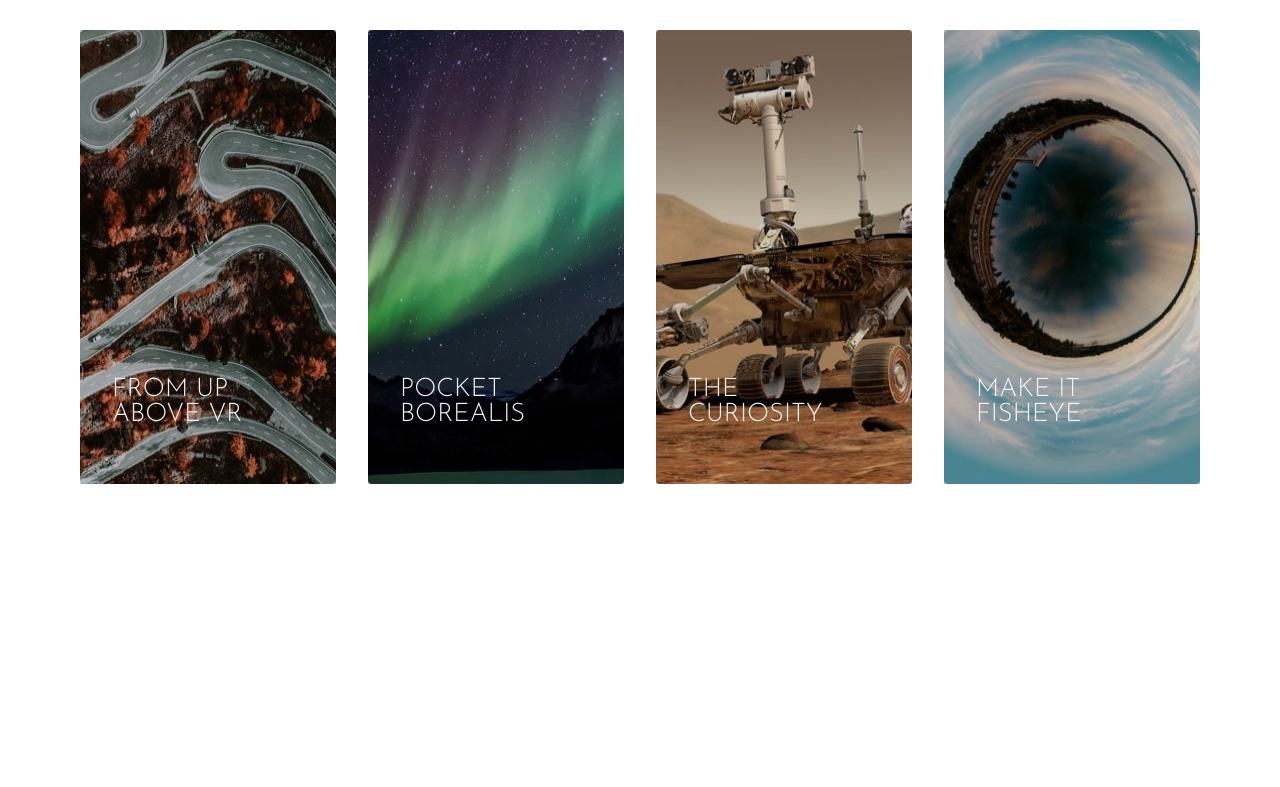
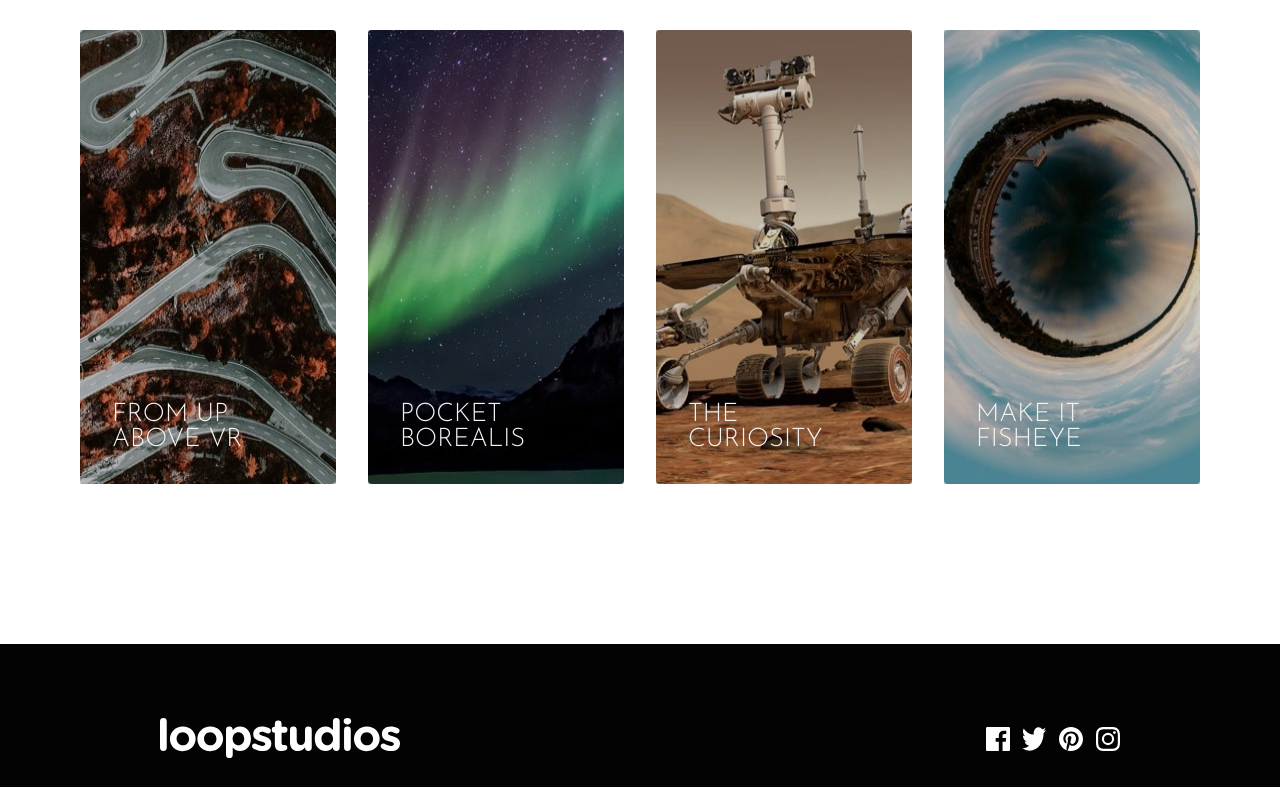
Before and after one commit to andresdvelez/modulo2-workshop2, a React (Create React App) app: page / in a window 1280 px wide. Shown: the part 2010-2797 px from the top of the page. Built offline with nearby package versions, Linux system fonts and the light colour scheme.

Commit message:
add footer

```diff
--- a/src/components/banner/styles.scss
+++ b/src/components/banner/styles.scss
@@ -19,15 +19,16 @@
   flex-direction: column;
 }
 
-@media (max-width: 425px) {
+@media (max-width: 550px) {
   .banner-img {
     height: 100vh;
   }
 
   .banner__text {
-    padding: 1.5rem 1.3rem;
+    padding: 1.5rem 1.5rem;
     top: 250px;
-    left: 20px;
+    left: 25px;
     font-size: 3rem;
+    width: 80%;
   }
 }
--- a/src/components/footer/Footer.jsx
+++ b/src/components/footer/Footer.jsx
@@ -8,25 +8,25 @@ import instagram from "../../assets/icon-instagram.svg";
 
 function Footer() {
   return (
-    <footer class="footer">
-      <div class="footer__top">
+    <footer className="footer">
+      <div className="footer__left">
         <Logo />
-        <div class="footer__top-right">
-          <img src={facebook} alt="" />
-          <img src={twitter} alt="" />
-          <img src={pinterest} alt="" />
-          <img src={instagram} alt="" />
-        </div>
-      </div>
-      <div class="footer__bottom">
-        <nav class="nav__links">
+        <nav className="footer__left-links">
           <a href="#about">About</a>
           <a href="#careers">Careers</a>
           <a href="#events">Events</a>
           <a href="#products">Products</a>
           <a href="#support">Support</a>
         </nav>
-        <p class="footer__bottom-right">
+      </div>
+      <div className="footer__right">
+        <div className="footer__right-medias">
+          <img src={facebook} alt="" />
+          <img src={twitter} alt="" />
+          <img src={pinterest} alt="" />
+          <img src={instagram} alt="" />
+        </div>
+        <p className="footer__bottom-right">
           &copy; 2021 Loopstudios. All rights reserved.
         </p>
       </div>
--- a/src/components/footer/style.scss
+++ b/src/components/footer/style.scss
@@ -1,30 +1,71 @@
 .footer {
-  position: relative;
   background-color: #030303;
-  margin-top: 20rem;
-  padding: 3rem 10rem;
-  height: 20vh;
-}
-
-.footer__top {
   display: flex;
   justify-content: space-between;
   align-items: center;
-  margin-bottom: 2rem;
-}
+  padding: 3rem 10rem;
+  height: 20vh;
 
-.footer__top-right {
-  display: flex;
-  gap: 1rem;
-}
+  &__left {
+    display: flex;
+    flex-direction: column;
+    justify-content: space-around;
+    gap: 3rem;
 
-.footer__bottom {
-  display: flex;
-  justify-content: space-between;
+    &-links {
+      display: flex;
+      gap: 1rem;
+
+      & a {
+        color: #f3f3f3;
+        font-family: "Josefin Sans", sans-serif;
+      }
+    }
+  }
+
+  &__right {
+    display: flex;
+    flex-direction: column;
+    gap: 3rem;
+
+    &-medias {
+      display: flex;
+      justify-content: flex-end;
+      gap: 0.8rem;
+    }
+  }
 }
 
 .footer__bottom-right {
   color: rgba(255, 255, 255, 0.6);
-  font-family: "Josefin Sans", sans-serif;
   letter-spacing: 1px;
 }
+
+@media (max-width: 550px) {
+  .footer {
+    display: flex;
+    flex-direction: column;
+    gap: 3rem;
+    padding: 0;
+    justify-content: center;
+    height: 50vh;
+
+    &__left {
+      align-items: center;
+      gap: 2rem;
+
+      &-links {
+        flex-direction: column;
+      }
+    }
+
+    &__right {
+      gap: 2rem;
+      align-items: center;
+
+      &-medias {
+        gap: 1rem;
+      }
+    }
+  }
+}
--- a/src/components/grid/style.scss
+++ b/src/components/grid/style.scss
@@ -92,7 +92,7 @@
   }
 }
 
-@media (max-width: 425px) {
+@media (max-width: 550px) {
   .creations__header {
     justify-content: center;
 
--- a/src/components/header/styles.scss
+++ b/src/components/header/styles.scss
@@ -45,7 +45,7 @@ a {
   }
 }
 
-@media (max-width: 425px) {
+@media (max-width: 550px) {
   .header {
     gap: 10rem;
     justify-content: space-around;
--- a/src/components/mainSection/style.scss
+++ b/src/components/mainSection/style.scss
@@ -35,7 +35,7 @@
   }
 }
 
-@media (max-width: 425px) {
+@media (max-width: 550px) {
   .interactive__container {
     flex-direction: column;
     margin-top: 2rem;
--- a/src/components/mobileMenu/style.scss
+++ b/src/components/mobileMenu/style.scss
@@ -2,7 +2,7 @@
     display: none;
 }
 
-@media (max-width: 425px) {
+@media (max-width: 550px) {
   .menu__container {
     background-color: #030303;
     position: fixed;
--- a/src/index.css
+++ b/src/index.css
@@ -18,6 +18,10 @@ a {
   text-decoration: none;
 }
 
+p {
+  margin: 0;
+}
+
 body {
   box-sizing: border-box;
   margin: 0;
--- a/src/utils/Logo.scss
+++ b/src/utils/Logo.scss
@@ -5,7 +5,7 @@
   }
 }
 
-@media (max-width: 425px) {
+@media (max-width: 550px) {
   .logo {
     & img {
       width: 10rem;
```
